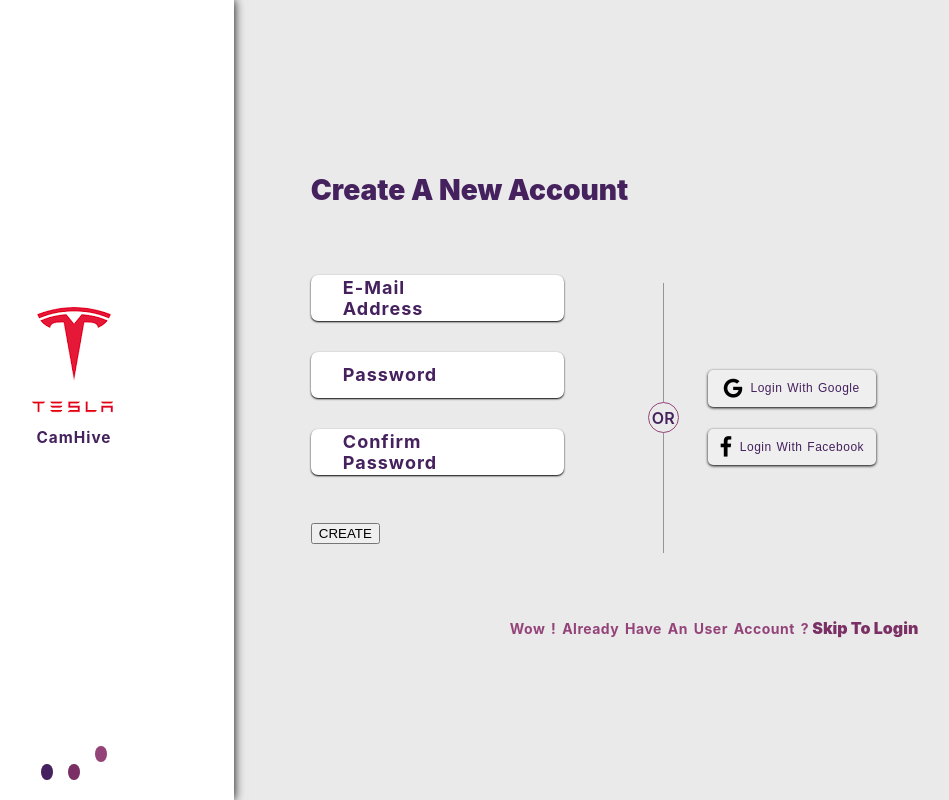
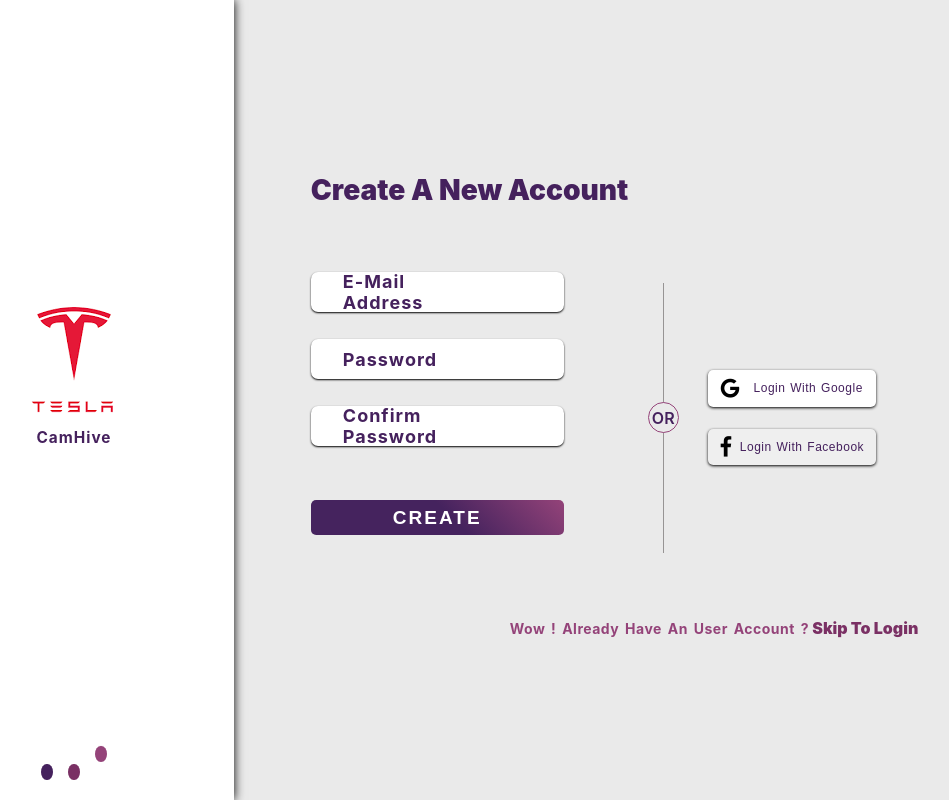
Before and after one commit to Mayank5054/camhive, a React (Create React App) app: page /Signup in a window 1280 px wide. Shown: the whole page, without its empty margins (86-1035 px from the left). Built offline with nearby package versions, Linux system fonts and the light colour scheme.

Commit message:
successfuly completed google integration

```diff
--- a/public/index.html
+++ b/public/index.html
@@ -2,6 +2,9 @@
 <html lang="en">
   <head>
     <meta charset="utf-8" />
+    <link rel="stylesheet" href="https://cdnjs.cloudflare.com/ajax/libs/font-awesome/4.7.0/css/font-awesome.min.css">
+    <script async defer src="https://apis.google.com/js/api.js" ></script>
+    <script async defer src="https://accounts.google.com/gsi/client"></script>
     <link rel="stylesheet" href="https://cdnjs.cloudflare.com/ajax/libs/font-awesome/4.7.0/css/font-awesome.min.css">
     <link rel="icon" href="%PUBLIC_URL%/favicon.ico" />
     <meta name="viewport" content="width=device-width, initial-scale=1" />
--- a/src/components/AccessYourAccount.js
+++ b/src/components/AccessYourAccount.js
@@ -3,6 +3,7 @@ import Button from "./Button";
 import { Link } from "react-router-dom";
 import { FontAwesomeIcon } from "@fortawesome/react-fontawesome";
 import GoogleLogin from "./GoogleLogin"
+import Google from "./google";
 const AccessYourAccount = () => {
   var [email, setEmail] = useState(null);
   var [password, setPassword] = useState(null);
@@ -22,8 +23,8 @@ const AccessYourAccount = () => {
   };
   return (
     <div className="compartment02">
-      <div className="compartment02_subpart01">
-        <div className="compartment02_subpart02 compartment02_general compartment02_subpart02_login">
+       <div className="compartment02_subpart01">
+       <div className="compartment02_subpart02 compartment02_general compartment02_subpart02_login">
           <div className="compartment02_general compartment02_title compartment02_title_login">
             <p>Access Your Account</p>
           </div>
@@ -69,10 +70,11 @@ const AccessYourAccount = () => {
                     </div>
                     <div className="field_common login_button">
                       <div className="captcha_div">
-                        {/* captcha code should be added here */}
+
                       </div>
                       <div className="compartment02_general login_button_container">
                         <button className="btn_login">Login</button>
+
                       </div>
                       <div className="needhelp_container">
                         <p>Need Any Help?</p>
@@ -92,7 +94,9 @@ const AccessYourAccount = () => {
               </div>
               <div className="social_media_login">
                 <div className="social_media_login_subpart">
-                <GoogleLogin />
+                <div className="general_social_media google_login">
+                <Google/>
+                </div>
                   <div className="general_social_media facebook_login">
                     <button className="facebook_button">
                       <i className="fa fa-facebook"></i>
--- a/src/components/CreateaNewAccount.js
+++ b/src/components/CreateaNewAccount.js
@@ -105,7 +105,7 @@ const CreateaNewAccount = () =>{
                         </div>
                         <div className="field_common login_button">
                           <div className="compartment02_general login_button_container">
-                            <button className="btn_login_signup">CREATE</button>
+                            <button className="btn_login">CREATE</button>
                           </div>
                         </div>
                       </form>
--- a/src/components/google.js
+++ b/src/components/google.js
@@ -1,37 +1,43 @@
-import {useState,useRef} from 'react';
-import {Link} from 'react-router-dom';
-function Google(){
-    var refe=useRef();
-    var [isLogIn,setLogIn]=useState(false);
-  var [data,setData]=useState({});
-  const obj=window.gapi;
+import { useState, useRef } from "react";
+import { Link } from "react-router-dom";
+import GoogleLogin from "./GoogleLogin";
+import googleIcon from "../images/google.png";
+function Google() {
+  var refe = useRef();
+  var [isLogIn, setLogIn] = useState(false);
+  var [data, setData] = useState({});
+  const obj = window.gapi;
 
-  var CLIENT_ID ="355367033227-g3rr36a02g06lrev47m1fa94nc7k8fle.apps.googleusercontent.com";
-  // var CLIENT_ID ="934057497734-2k0sp365v94u0u08ta8mv9b4qodkoal6.apps.googleusercontent.com";
-    // var API_KEY = "AIzaSyBI57Lt2FHhIiXvRZunhEvuqZhmgZ0lHbk";
-    var API_KEY = "AIzaSyAR18WEx2u15IrGzRRYgXTslGGRKWwTnoM";
-    const SCOPES ="https://mail.google.com/";
-        obj.load("client:auth2", async ()=>{
+  var CLIENT_ID =
+    "934057497734-2k0sp365v94u0u08ta8mv9b4qodkoal6.apps.googleusercontent.com";
+  var API_KEY = "AIzaSyBI57Lt2FHhIiXvRZunhEvuqZhmgZ0lHbk";
+
+  const SCOPES = "https://mail.google.com/";
+  obj.load("client:auth2", async () => {
     obj.client.init({
-            apiKey:API_KEY,
-            clientId:CLIENT_ID,
-            scope:SCOPES,
+      apiKey: API_KEY,
+      clientId: CLIENT_ID,
+      scope: SCOPES,
       plugin_name: "Demo",
-          })
     });
-        const handleCal = async () =>{
-            var dov= window.gapi.auth2.getAuthInstance();
-            if(isLogIn===false){
-          await dov.signIn().then((e)=>{
-            var db=e.qv;
-            setData(()=>{return db;});
+  });
+  const handleCal = async () => {
+    var dov = window.gapi.auth2.getAuthInstance();
+    if (isLogIn === false) {
+      await dov.signIn().then((e) => {
+        var db = e.qv;
+        setData(() => {
+          return db;
+        });
         console.log(data);
-            console.log(e);console.log(window.gapi.auth2);console.log(e.getAuthResponse());
-          })
+        console.log(e);
+        console.log(window.gapi.auth2);
+        console.log(e.getAuthResponse());
+      });
     }
     const state = await window.gapi.auth2.getAuthInstance().isSignedIn.Oa;
     setLogIn(state);
-        }
+  };
   // logout functions for expermintal purpose
   // const out =()=>{
   //   window.gapi.auth2.getAuthInstance().signOut().then(()=>{
@@ -40,17 +46,10 @@ function Google(){
   // }
   return (
     <>
-    {/* <button onClick={handleCal} className="btn_google" ref={refe}>
-      <div className='btn_div_google'>
-        <div className="subdiv01">
-          <i className='fa fa-google' id="btn_i_google"></i>
-        </div>
-        <div className="subdiv02">
-          <p className='btn_p_google'>Click to sign into Google</p>
-        </div>
-      </div>
-    </button> */}
-    {/* <button onClick={out}>sign out</button> */}
+      <button className="google_button" onClick={handleCal}>
+        <img src={googleIcon} className="google_login_button_img"></img>
+        <p>Login With Google</p>
+      </button>
     </>
   );
 }
--- a/src/stylesheets/script_root.css
+++ b/src/stylesheets/script_root.css
@@ -453,7 +453,6 @@ a{
   .field_common{
     height:28%;
     width:100%;
-
     display: flex;
     align-items: center;
     justify-self:flex-start;
@@ -541,7 +540,7 @@ a{
   }
   .btn_login{
     height:75%;
-    width:80%;
+    width:75%;
     background-image: linear-gradient(45deg,#45235e 55%,#944379);
     border-radius: 0.32rem;
     color:white;
@@ -634,6 +633,10 @@ a{
   box-shadow: 0px 1px 3px black;
   font-weight: 500;
  }
+ .google_button{
+  background:white;
+
+ }
  .google_button > i,.facebook_button > i{
   font-size:22px;
   padding-right:5%;
@@ -643,6 +646,14 @@ a{
   letter-spacing: 0.5px;
   word-spacing: 1px;
   color:#45215D;
+ }
+ .google_button > img{
+  height:50%;
+  width:auto;
+
+ }
+ .google_button > p{
+  padding-left:4%;
  }
  .facebook_login{
   margin-top:5%;
@@ -677,6 +688,9 @@ a{
 }
 .field_common_signup{
   height:25%;
+}
+.login_button{
+  height:44%;
 }
 .email_field,.email_field_signup{
   /* background:red; */
```
Lines whose indentation alone changed are shown as unchanged.
